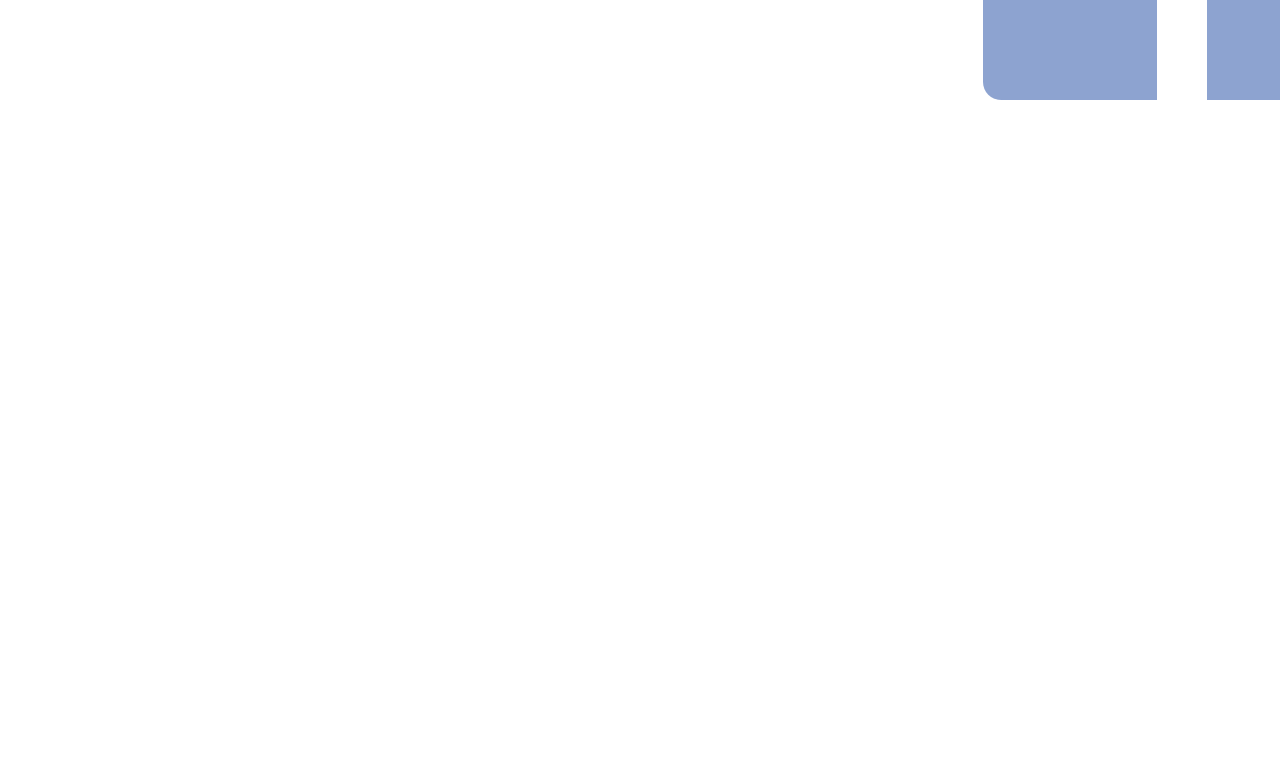
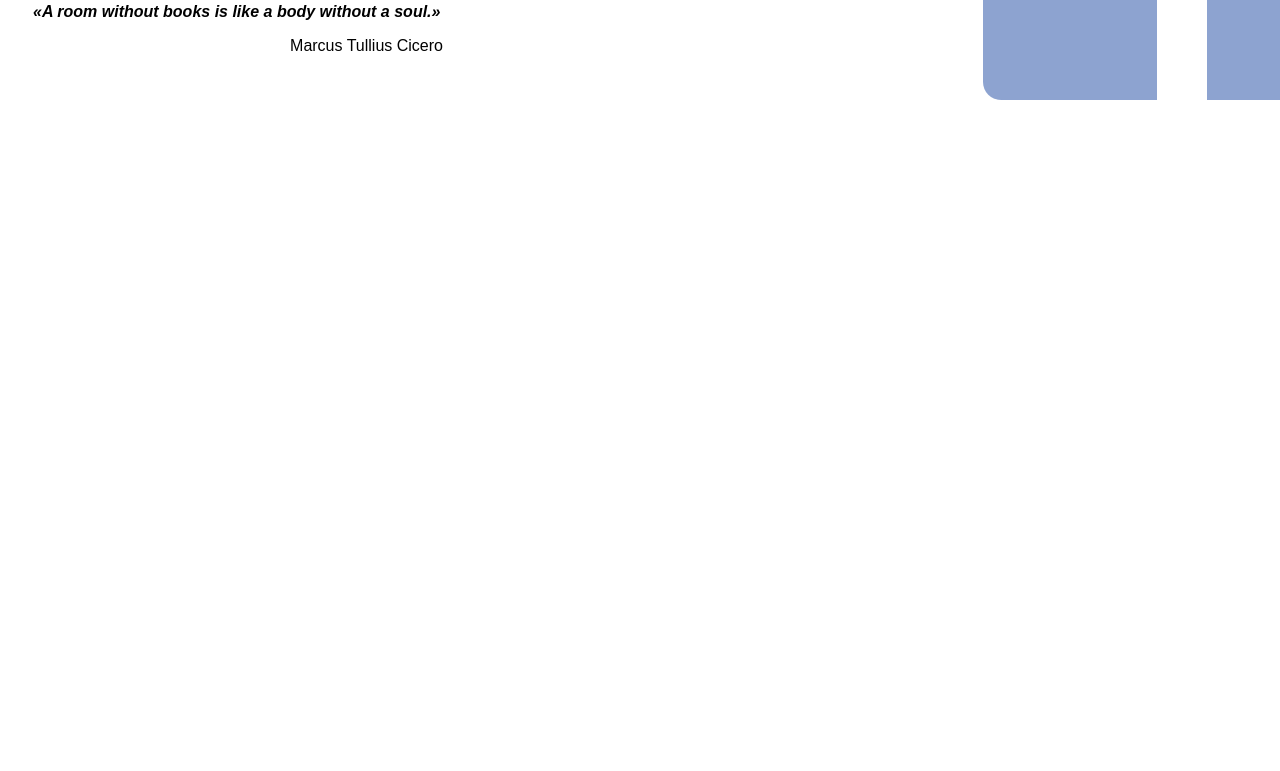
Before and after one commit to DanyloMaryskevych/Book-store-Smart-owl-, a plain HTML site: page index.html in a window 1280 px wide. Shown: the part 121-892 px from the top of the page. Drawn offline with nearby package versions, Linux system fonts and the light colour scheme; files that its build step writes are made by us from their sources.

Commit message:
Add Cicero phrase

```diff
--- a/index.html
+++ b/index.html
@@ -10,6 +10,7 @@
     <script src="main.js"></script>
 </head>
 <body>
+
     <div class="header">
         <img src="img\smart_owl.png" alt="">
         <div class="name">
@@ -29,5 +30,9 @@
         </div>
     </div>
 
+    <div class="phrase">
+        <p><strong><em>&laquoA room without books is like a body without a soul.&raquo</em></strong></p>
+        <p class="author">Marcus Tullius Cicero</p>
+    </div>
 </body>
 </html>
--- a/style.scss
+++ b/style.scss
@@ -47,3 +47,12 @@
         }
     }
 }
+
+.phrase {
+    font-family: Arial, Helvetica, sans-serif;
+    width: 410px;
+    margin-left: 25px;
+    .author {
+        text-align: right;
+    }
+}
```
Also changed, not shown: 1 other file.
